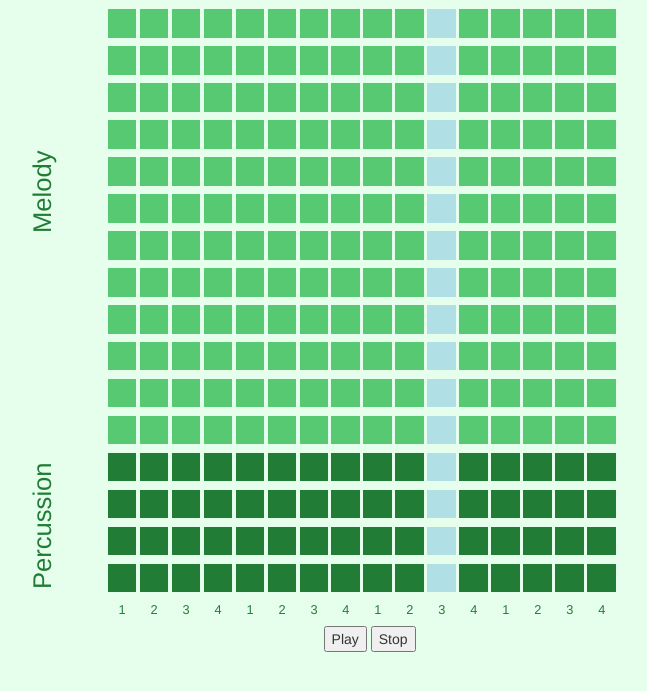
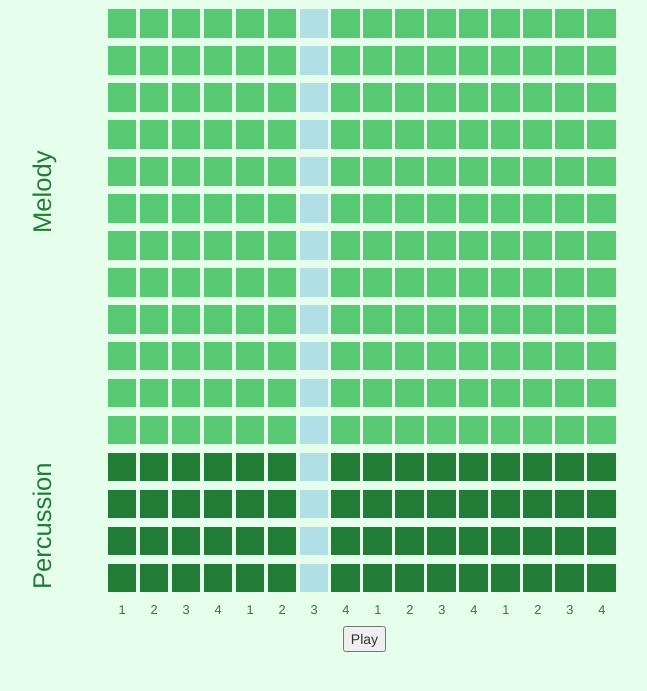
Before and after one commit to isaacmillercodes/StepSequencer, a website: page src/index.html in a window 1280 px wide. Both pictures are taken after a click on the button "Play". Shown: the part 65-756 px from the top of the page, without its empty margins (278-925 px from the left). Drawn offline with nearby package versions, Linux system fonts and the light colour scheme.

Commit message:
sweeper and play button functioning properly, next up is actual sounds

```diff
--- a/src/css/grid.css
+++ b/src/css/grid.css
@@ -100,5 +100,5 @@ body {
 }
 
 .playButton {
-  margin-left: 47vw;
+  margin-left: 48.5vw;
 }
--- a/src/index.html
+++ b/src/index.html
@@ -23,7 +23,7 @@
       </div>
 
       <button type="button" name="button" class="playButton">Play</button>
-      <button type="button" name="button" class="stopButton">Stop</button>
+      <!-- <button type="button" name="button" class="stopButton">Stop</button> -->
 
     </div>
 
--- a/src/js/eventHandlers.js
+++ b/src/js/eventHandlers.js
@@ -12,29 +12,63 @@ $(document).on('click', '.active', function() {
 
 //Start Sweeper
 
-function startSweeper() {
-  var timer = 1;
+// function sweeperCycle() {
+//   var clickCounter = 1;
+//   var beat = 1;
+//
+//   setInterval(function() {
+//     if (beat === 17) {
+//       beat = 1;
+//       $('.col-16').removeClass('sweeper');
+//     }
+//     $('.col-' + beat).addClass('sweeper');
+//     $('.col-' + (beat - 1)).removeClass('sweeper');
+//     beat++;
+//
+//   }, 250);
+// }
 
-  setInterval(function() {
-    if (timer === 17) {
-      timer = 1;
-      $('.col-16').removeClass('sweeper');
-    }
-    $('.col-' + timer).addClass('sweeper');
-    $('.col-' + (timer - 1)).removeClass('sweeper');
-    timer++;
-
-  }, 250);
-}
+var clickCount = 0;
 
 $(document).on('click', '.playButton', function(event) {
   event.preventDefault();
-  startSweeper();
+  clickCount++;
+  if (clickCount > 1) {
+    stopSweeper();
+    clickCount = 0;
+    beat = 1;
+    //$('.singleSquare').removeClass('sweeper');
+
+  } else {
+    startSweeper();
+  }
+
 });
 
-$(document).on('click', '.stopButton', function(event) {
-  event.preventDefault();
+// var clickCounter = 1;
+var beat = 1;
 
-  $('.singleSquare').removeClass('sweeper');
+function sweeperCycle() {
+  if (beat === 17) {
+    beat = 1;
+    $('.col-16').removeClass('sweeper');
+  }
+  $('.col-' + beat).addClass('sweeper');
+  $('.col-' + (beat - 1)).removeClass('sweeper');
+  beat++;
 
-});
+}
+
+
+
+var newSweeper;
+
+function startSweeper() {
+
+ newSweeper = setInterval(sweeperCycle, 375);
+
+}
+
+function stopSweeper() {
+  clearInterval(newSweeper);
+}
```
